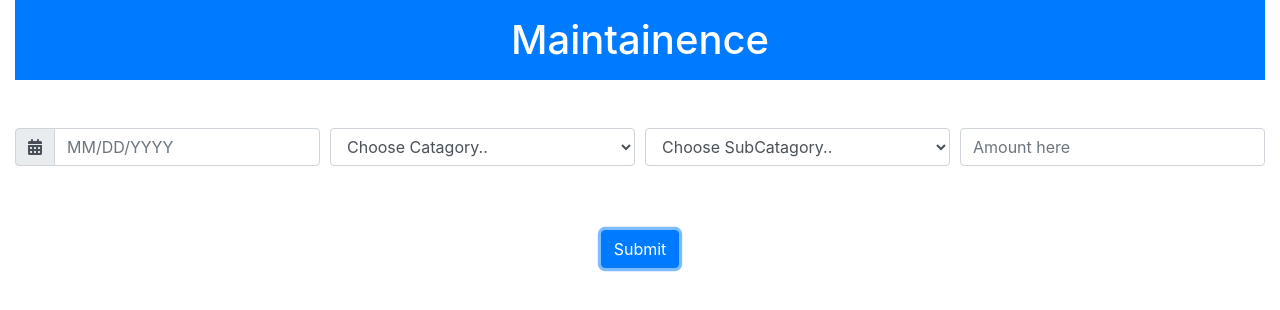
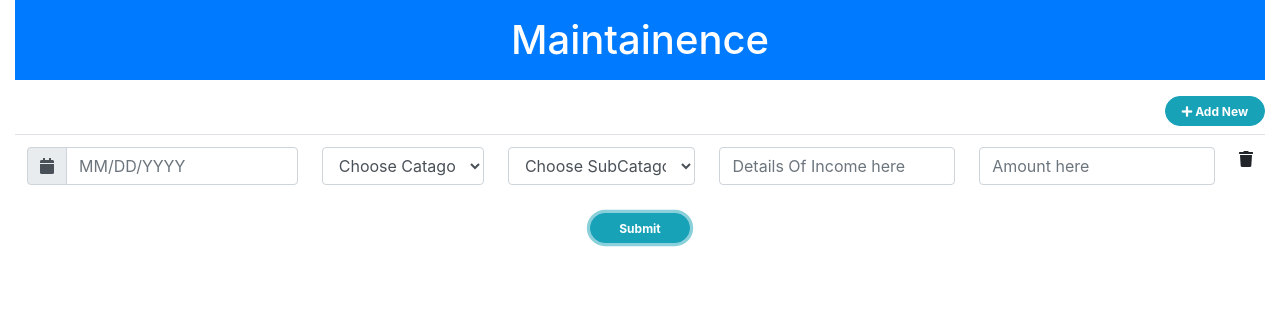
Before and after one commit to Msailu/MaintenanceProject, a plain HTML site: page index.html in a window 1280 px wide. Both pictures are taken after a click on the input "Submit". Drawn offline with nearby package versions, Linux system fonts and the light colour scheme; no server answers.

Commit message:
code added to post multiple records

```diff
--- /dev/null
+++ b/css/style.css
@@ -0,0 +1,14 @@
+.add-new , .submitbtn {
+
+    height: 30px;
+    font-weight: bold;
+    font-size: 12px;
+    text-shadow: none;
+    min-width: 100px;
+    border-radius: 50px;
+    line-height: 13px;
+}
+
+.add-new{
+    float: right;
+}
--- a/index.html
+++ b/index.html
@@ -1,80 +1,53 @@
 <!DOCTYPE html>
 <html lang="en">
-
 <head>
     <meta charset="UTF-8">
     <meta http-equiv="X-UA-Compatible" content="IE=edge">
     <meta name="viewport" content="width=device-width, initial-scale=1.0">
-  <title>Apartmrnt Maintenance</title>
+    <title>Maintenance</title>
+    <!-- BootStrap CSS-->
   <link rel="stylesheet" href="https://stackpath.bootstrapcdn.com/bootstrap/4.1.3/css/bootstrap.min.css"
   integrity="sha384-MCw98/SFnGE8fJT3GXwEOngsV7Zt27NXFoaoApmYm81iuXoPkFOJwJ8ERdknLPMO" crossorigin="anonymous">
 
 <!--Font Awesome (added because you use icons in your prepend/append)-->
-  <link rel="stylesheet" href="https://formden.com/static/cdn/font-awesome/4.4.0/css/font-awesome.min.css" />
+
+<link rel="stylesheet" href="https://use.fontawesome.com/releases/v5.7.0/css/all.css" integrity="sha384-lZN37f5QGtY3VHgisS14W3ExzMWZxybE1SJSEsQp9S+oqd12jhcu+A56Ebc1zFSJ" crossorigin="anonymous">
+
+<!-- Link Date picker css-->
 <link rel="stylesheet"
   href="https://cdnjs.cloudflare.com/ajax/libs/bootstrap-datepicker/1.4.1/css/bootstrap-datepicker3.css" />
-  <!-- <link rel="stylesheet" href="./css/style.css"/>   -->
 
+  <link rel="stylesheet" href="./css/style.css"/>
+</head>
+<body>
 
-</head>
-
-<body>
-  <!-- <form  > -->
   <div class="container-fluid">
     <h1 class="p-3 mb-2 bg-primary text-white text-center">Maintainence</h1>
-      <div class="form-row my-5">
-        <div class="form-group col-md-3">
-          <div class="input-group">
-            <!-- <div class="input-group-addon">
-                 <i class="fa fa-calendar">
-                 </i>
-                </div> -->
-            <div class="input-group-prepend">
-              <span class="input-group-text"><i class="fa fa-calendar "></i></span>
-            </div>
-            <input class="form-control" autocomplete="off" id="date" name="date" placeholder="MM/DD/YYYY" type="text" />
-          </div>
-        </div>
+    <button type="button" class="btn btn-info add-new my-2"><i class="fa fa-plus"></i> Add New</button>
 
+    <table class="table table-striped table-data">
 
-        <div class="form-group col-md-3">
-          <!-- <label for="inputState">State</label> -->
-          <select id="catagory" name="catagoryType" class="form-control">
-            <option selected>Choose Catagory..</option>
-            <option value="I">Income</option>
-            <option value="E">Expenditure</option>
-          </select>
-        </div>
-
-        <div class="form-group col-md-3">
-          <select id="subCatagory" name="subCatagoryName"  class="form-control">
-            <option selected>Choose SubCatagory..</option>
-          </select>
-        </div>
-
-        <div class="form-group col-md-3">
-          <!-- <label for="inputCity">City</label> -->
-          <input type="text" class="form-control" id="amount" autocomplete="off" placeholder="Amount here">
-        </div>
-      </div>
+    </table>  <!--end of the table-->
 
     <div class="row">
       <div class="col text-center">
         <!-- <button class="btn btn-primary my-3" id="submitBtn">SubmitA</button> -->
-          <input class="btn btn-primary" type="submit" value="Submit" id="submitBtn">
+        <input class="btn btn-info submitbtn" type="submit" value="Submit" id="submitBtn">
       </div>
     </div>
+  </div> <!--end of fluid container div-->
 
-    </div><!-- End of container div-->
 
-  <!-- </form> -->
+
+
+</body>
 <!-- Include jQuery -->
 <script src="https://code.jquery.com/jquery-3.3.1.slim.min.js"
 integrity="sha384-q8i/X+965DzO0rT7abK41JStQIAqVgRVzpbzo5smXKp4YfRvH+8abtTE1Pi6jizo" crossorigin="anonymous">
 </script>
 
 
-
+<!-- Include BootStrap-->
 <script src="https://stackpath.bootstrapcdn.com/bootstrap/4.1.3/js/bootstrap.min.js"
 integrity="sha384-ChfqqxuZUCnJSK3+MXmPNIyE6ZbWh2IMqE241rYiqJxyMiZ6OW/JmZQ5stwEULTy" crossorigin="anonymous">
 </script>
@@ -87,6 +60,4 @@
 
 
 <script type="text/javascript" src="./js/main.js"></script>
-
-</body>
 </html>
--- a/js/main.js
+++ b/js/main.js
@@ -1,52 +1,45 @@
+// axios.defaults.headers.common['X-Auth-Token'] =
+//    'eyJhbGciOiJIUzI1NiIsInR5cCI6IkpXVCJ9.eyJzdWIiOiIxMjM0NTY3ODkwIiwibmFtZSI6IkpvaG4gRG9lIiwiaWF0IjoxNTE2MjM5MDIyfQ.SflKxwRJSMeKKF2QT4fwpMeJf36POk6yJV_adQssw5c';
 
-//const axios = require('axios');
-//Code to fill the catagory select box
+//Constants for Category and subCatagory
+const income = ['Choose catagory..', 'Maintenance', 'water', 'Settle Court Rent', 'FD Interest Amount'];
+const expenditure = ['Choose catagory..', 'Security Salary', 'Gardener Salary', 'Admin Salary', 'Panjayathu Maintenance', 'Electricity Board', 'Infrastructure', 'Regular Maintenance'];
 
-const income= ['Choose catagory..','Maintenance','water','Settle Court Rent','FD Interest Amount'];
-const expenditure=['Choose catagory..','Security Salary','Gardener Salary','Admin Salary','Panjayathu Maintenance','Electricity Board','Infrastructure','Regular Maintenance'];
-let catagoryType=document.getElementById('catagory');
-let subCatagory = document.getElementById('subCatagory');
-catagoryType.addEventListener('change', function() {
-    //This line removes the previosly added options on change event
-
-     document.querySelectorAll('#subCatagory option').forEach(option => option.remove());
-
-    if (catagoryType.value === 'I') {
-
-        for(i=0;i<income.length;i++){
-            let opt = document.createElement('option');
-            opt.value = income[i];
-            opt.innerHTML = income[i];
-            subCatagory.appendChild(opt);
-        }// end for loop
-
-     }
-     else { //catagoryType.value === 'E'     expenditure
-        for(i=0;i<expenditure.length;i++){
-            let opt = document.createElement('option');
-            opt.value = expenditure[i];
-            opt.innerHTML = expenditure[i];
-            subCatagory.appendChild(opt);
-        }
-     }
-})
-
-
+//On Click of submit button the post request is sent using Axios
 $("#submitBtn").on("click", () => {
 
   console.log('post request');
 
-   let date=$('#date').val();
-   let category =$('#catagory').val();
-   let subcategory=$('#subCatagory').val();
-   let amount =$('#amount').val();
-
+  //Code added to get multiple records
+  let totalRows = $('.table-data tr').length;
+  console.log("totalRows....");
+  console.log(totalRows);
+  let tableDataIntoArray = [];
+  for (i = 0; i < totalRows; i++) {
+    //let rowIndex=($('.table-data tr').index());
+    //console.log(rowIndex);
+    let date = $(`#date_${i}`).val();
+    let category = $(`#catagory_${i}`).val();
+    let subcategory = $(`#subCatagory_${i}`).val();
+    let details = $(`#details_${i}`).val();
+    let amount = $(`#amount_${i}`).val();
+    console.log(date);
     let data = {
-    date ,
-    category ,
-    subcategory ,
+      date,
+      category,
+      subcategory,
+      details,
       amount
     };
+    console.log(data);
+    tableDataIntoArray.push(data);
+  }
+  console.log(tableDataIntoArray);
+  console.log('convert to jSON.....');
+  console.log(JSON.stringify(tableDataIntoArray));
+  let data = JSON.stringify(tableDataIntoArray);
+  //End here
+
 
   let axiosConfig = {
     headers: {
@@ -57,39 +50,114 @@ catagoryType.addEventListener('change', function() {
 
 
   axios
-    .post('http://www.example.org/inc-exp-record',data, axiosConfig)
+    .post('http://www.example.org/inc-exp-record', data, axiosConfig)
     .then(res => console.log(res))
     .catch(err => console.error(req));
 
 
-}); // end of submit button on click event
+}); // Ends of onClick event submit button
 
 
-// INTERCEPTING REQUESTS & RESPONSES
-// axios.interceptors.request.use(
-//     config => {
-//       console.log(
-//         `${config.method.toUpperCase()} request sent to ${
-//           config.url
-//         } at ${new Date().getTime()}`
-//       );
+//Jquet code for the datepicker
+$(document).ready(function () {
+  $(".table-data").append(renderNewRow(0));
+  let date_input = $('input[name="date_0"]'); //our date input has the name "date"
+  renderDate(date_input);
+  fillsubCatagorySelectBox(0);
 
-//       return config;
-//     },
-//     error => {
-//       return Promise.reject(error);
-//     }
-//   );
+});
 
-$(document).ready(function(){
-    var date_input=$('input[name="date"]'); //our date input has the name "date"
+//add row code on 22Feb2021
 
+$(document).on('click', ".add-new", function (e) {
+  // alert( $('.table-data tr').index());
+  let row_index = $('.table-data tr').length;
+  let newRow = renderNewRow(row_index);
+  $(".table-data").append(newRow);
+  let date_input = $(`input[name="date_${row_index}"]`);
+  renderDate(date_input);
+  fillsubCatagorySelectBox(row_index);
+});
+
+// Delete row on delete button click
+$(document).on("click", ".delete", function () {
+  // alert($(this).parents("tr").index()) ;
+  $(this).parents("tr").remove();
+  $(".add-new").removeAttr("disabled");
+});
+
+function renderNewRow(index) {
+  let newRow =
+    `<tr id="row${index}">
+        <td>
+          <div class="input-group">
+            <div class="input-group-prepend">
+              <span class="input-group-text"><i class="fa fa-calendar "></i></span>
+            </div>
+            <input class="form-control datepick" autocomplete="off" id="date_${index}" name="date_${index}" placeholder="MM/DD/YYYY" type="text" />
+          </div>
+        </td>
+        <td>
+          <select id="catagory_${index}" name="catagoryType_${index}" class="form-control">
+          <option selected>Choose Catagory..</option>
+          <option value="I">Income</option>
+          <option value="E">Expenditure</option>
+        </select>
+      </td>
+        <td>
+          <select id="subCatagory_${index}" name="subCatagoryName_${index}"  class="form-control">
+            <option selected>Choose SubCatagory..</option>
+          </select>
+        </td>
+        <td><input type="text" class="form-control" name ="details_${index}" id="details_${index}" autocomplete="off" placeholder="Details Of Income here"></td>
+        <td><input type="text" class="form-control" id="amount_${index}" autocomplete="off" placeholder="Amount here"></td>
+        <td>
+
+          <i class="fas fa-trash delete" id="trash_${index}"></i>
+        </td>
+      </tr>`
+
+  return newRow;
+}
+
+function renderDate(date_input) {
   date_input.datepicker({
     format: 'mm/dd/yyyy',
     todayHighlight: true,
     autoclose: true,
-        orientation:  "top auto"
+    orientation: "top auto"
 
   });
+}
 
+
+//Code to fill the subcatagory select box
+function fillsubCatagorySelectBox(row_index) {
+  let catagoryType = document.getElementById('catagory_' + row_index);
+  let subCatagory = document.getElementById('subCatagory_' + row_index);
+  catagoryType.addEventListener('change', function () {
+    //This line removes the previosly added options on change event
+
+    // document.querySelectorAll('#subCatagory option').forEach(option => option.remove());
+    document.querySelectorAll(`#subCatagory_${row_index} option`).forEach(option => option.remove());
+
+    if (catagoryType.value === 'I') {
+
+      for (i = 0; i < income.length; i++) {
+        let opt = document.createElement('option');
+        opt.value = income[i];
+        opt.innerHTML = income[i];
+        subCatagory.appendChild(opt);
+      } // end for loop
+
+    } else { //catagoryType.value === 'E'     expenditure
+      for (i = 0; i < expenditure.length; i++) {
+        let opt = document.createElement('option');
+        opt.value = expenditure[i];
+        opt.innerHTML = expenditure[i];
+        subCatagory.appendChild(opt);
+      }
+    }
   });
+}
+//Code to fill SubCatagory Select Box Ends here
```
Lines whose indentation alone changed are shown as unchanged.
